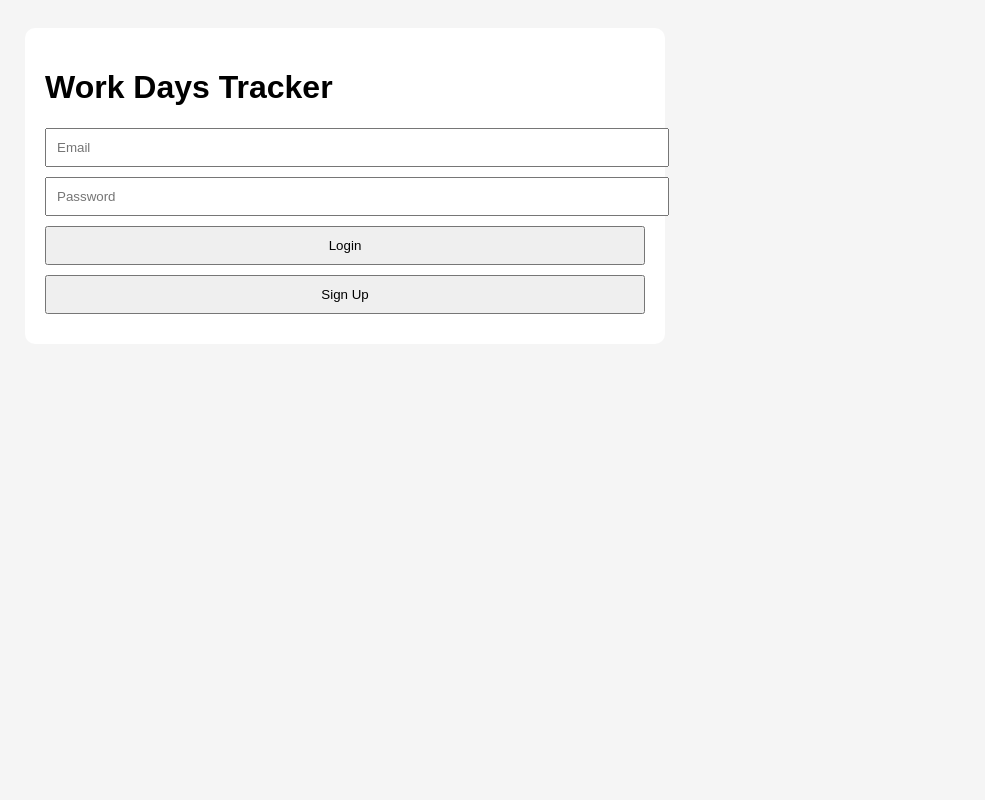
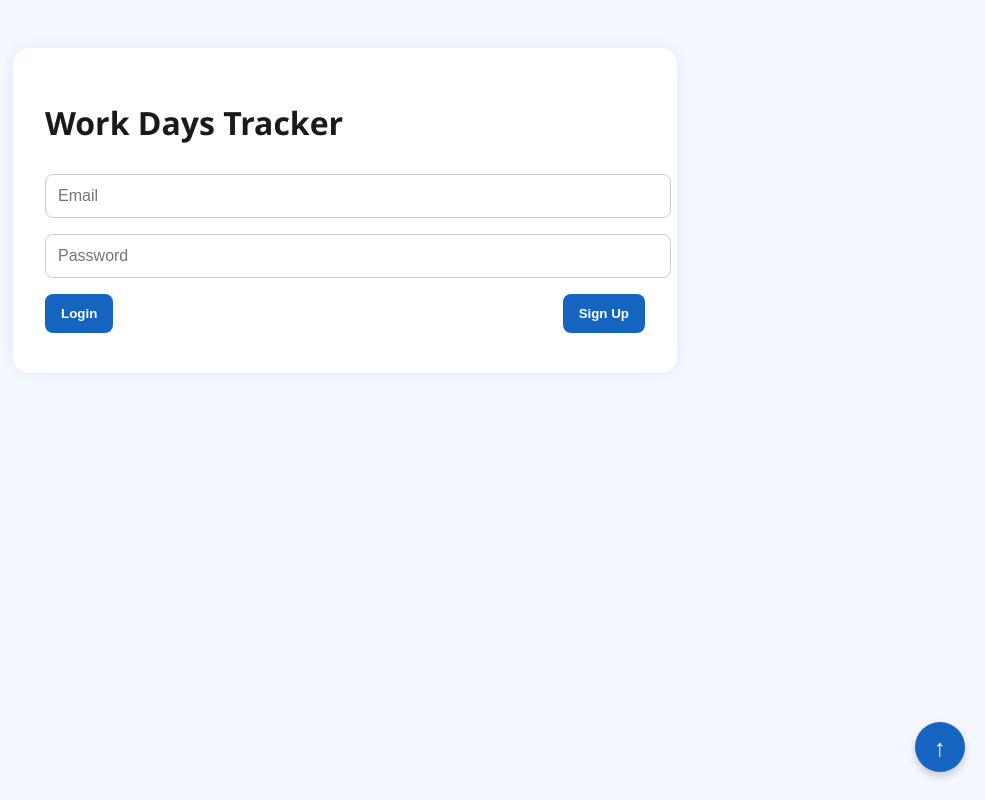
Before and after one commit to RON6156/WorkDays.beta, a plain HTML site: page index.html in a window 1280 px wide. Shown: the whole page, without its empty margins (295-1280 px from the left). Drawn offline with nearby package versions, Linux system fonts and the light colour scheme.

Commit message:
fix bugs

```diff
--- a/index.html
+++ b/index.html
@@ -3,19 +3,24 @@
 <head>
   <meta charset="UTF-8" />
   <meta name="viewport" content="width=device-width, initial-scale=1" />
-  <title>WorkDays</title>
+  <title>Work Days Tracker</title>
   <link rel="stylesheet" href="styles.css" />
 </head>
 <body>
   <div class="container">
     <h1>Work Days Tracker</h1>
+
     <div id="auth-section">
-      <input type="email" id="email" placeholder="Email" />
-      <input type="password" id="password" placeholder="Password" />
+      <input type="email" id="email" placeholder="Email" required />
+      <input type="password" id="password" placeholder="Password" required />
+      <div class="btn-group">
         <button onclick="login()">Login</button>
         <button onclick="signup()">Sign Up</button>
       </div>
+    </div>
+
     <div id="tracker-section" class="hidden">
+      <section>
         <h2>Shift Entry</h2>
         <input type="date" id="shift-date" />
         <input type="number" id="shift-hours" placeholder="Hours Worked" />
@@ -25,7 +30,9 @@
           <option value="special">Special Holiday</option>
         </select>
         <button onclick="submitShift()">Submit Shift</button>
+      </section>
 
+      <section>
         <h2>Settings</h2>
         <input type="number" id="rate" placeholder="Rate per Day" />
         <input type="number" id="overtime" placeholder="OT Rate per Hour" />
@@ -33,12 +40,18 @@
         <input type="number" id="cutoff-end" placeholder="Cutoff End Day" />
         <input type="number" id="salary-day" placeholder="Salary Day" />
         <button onclick="saveSettings()">Save Settings</button>
+      </section>
 
+      <section>
         <h2>Payslip</h2>
         <button onclick="generatePayslip()">Generate Payslip</button>
         <pre id="payslip-result"></pre>
+      </section>
     </div>
   </div>
+
+  <button class="fab" onclick="scrollToTop()">↑</button>
+
   <script src="https://cdn.jsdelivr.net/npm/@supabase/supabase-js"></script>
   <script src="script.js"></script>
 </body>
--- a/script.js
+++ b/script.js
@@ -1,36 +1,51 @@
-const supabase = supabase.createClient("https://gcfesikhojqrppomruwk.supabase.co", "eyJhbGciOiJIUzI1NiIsInR5cCI6IkpXVCJ9.eyJpc3MiOiJzdXBhYmFzZSIsInJlZiI6ImdjZmVzaWtob2pxcnBwb21ydXdrIiwicm9sZSI6ImFub24iLCJpYXQiOjE3NTIxNjQwMDAsImV4cCI6MjA2Nzc0MDAwMH0.TGTi4OJZrIkdjCNQNlXtK5WqrMGzqrIwUjKzwB2exUU");
+const supabase = supabase.createClient(
+  "https://gcfesikhojqrppomruwk.supabase.co",
+  "eyJhbGciOiJIUzI1NiIsInR5cCI6IkpXVCJ9.eyJpc3MiOiJzdXBhYmFzZSIsInJlZiI6ImdjZmVzaWtob2pxcnBwb21ydXdrIiwicm9sZSI6ImFub24iLCJpYXQiOjE3NTIxNjQwMDAsImV4cCI6MjA2Nzc0MDAwMH0.TGTi4OJZrIkdjCNQNlXtK5WqrMGzqrIwUjKzwB2exUU"
+);
 
 let currentUser = null;
 
 async function login() {
   const email = document.getElementById("email").value;
   const password = document.getElementById("password").value;
-  const { error, data } = await supabase.auth.signInWithPassword({ email, password });
-  if (error) return alert(error.message);
-  currentUser = data.user;
-  loadSettings();
-  document.getElementById("auth-section").classList.add("hidden");
-  document.getElementById("tracker-section").classList.remove("hidden");
+
+  const { data, error } = await supabase.auth.signInWithPassword({ email, password });
+
+  if (error) {
+    alert("Login failed: " + error.message);
+  } else {
+    currentUser = data.user;
+    document.getElementById("auth-section").classList.add("hidden");
+    document.getElementById("tracker-section").classList.remove("hidden");
+    loadSettings();
+  }
 }
 
 async function signup() {
   const email = document.getElementById("email").value;
   const password = document.getElementById("password").value;
+
   const { error } = await supabase.auth.signUp({ email, password });
-  if (error) alert(error.message);
-  else alert("Check your email to confirm.");
+
+  if (error) {
+    alert("Signup failed: " + error.message);
+  } else {
+    alert("Signup successful! Verify your email before logging in.");
+  }
 }
 
 async function submitShift() {
   const date = document.getElementById("shift-date").value;
   const hours = parseFloat(document.getElementById("shift-hours").value);
   const holiday = document.getElementById("holiday-type").value;
+
   await supabase.from("shifts").upsert({
     user_id: currentUser.id,
     date,
     hours_worked: hours,
-    holiday_type: holiday
+    holiday_type: holiday,
   });
+
   alert("Shift saved.");
 }
 
@@ -47,14 +62,15 @@ async function saveSettings() {
     overtime_rate: overtime,
     cutoff_start_day: cutoffStart,
     cutoff_end_day: cutoffEnd,
-    salary_day: salaryDay
+    salary_day: salaryDay,
   });
+
   alert("Settings saved.");
 }
 
 async function loadSettings() {
   const { data } = await supabase.from("settings").select("*").eq("user_id", currentUser.id);
-  const settings = data[0];
+  const settings = data?.[0];
   if (settings) {
     document.getElementById("rate").value = settings.rate_per_day;
     document.getElementById("overtime").value = settings.overtime_rate;
@@ -84,7 +100,10 @@ async function generatePayslip() {
     .gte("date", start.toISOString())
     .lte("date", end.toISOString());
 
-  let totalDays = 0, totalOT = 0, totalPay = 0;
+  let totalDays = 0,
+    totalOT = 0,
+    totalPay = 0;
+
   for (let shift of shifts) {
     const hours = shift.hours_worked;
     const ot = Math.max(0, hours - 9);
@@ -93,9 +112,12 @@ async function generatePayslip() {
     totalPay += rate + ot * overtimeRate;
   }
 
-  document.getElementById("payslip-result").innerText =
-    \`Period: \${start.toDateString()} - \${end.toDateString()}
-Days Worked: \${totalDays}
-Overtime Hours: \${totalOT}
-Total Pay: ₱\${totalPay.toFixed(2)}\`;
+  document.getElementById("payslip-result").innerText = `Period: ${start.toDateString()} - ${end.toDateString()}
+Days Worked: ${totalDays}
+Overtime Hours: ${totalOT}
+Total Pay: ₱${totalPay.toFixed(2)}`;
 }
+
+function scrollToTop() {
+  window.scrollTo({ top: 0, behavior: "smooth" });
+}
--- a/styles.css
+++ b/styles.css
@@ -1,21 +1,75 @@
+:root {
+  --primary: #1565c0;
+  --bg: #f5f9ff;
+  --text: #1a1a1a;
+  --accent: #e3f2fd;
+}
+
 body {
-  font-family: Arial, sans-serif;
-  padding: 20px;
-  background: #f5f5f5;
+  margin: 0;
+  font-family: 'Segoe UI', sans-serif;
+  background: var(--bg);
+  color: var(--text);
 }
+
 .container {
   max-width: 600px;
-  margin: auto;
+  margin: 3rem auto;
+  padding: 2rem;
   background: white;
-  padding: 20px;
-  border-radius: 10px;
+  box-shadow: 0 0 15px rgba(0, 80, 200, 0.1);
+  border-radius: 1rem;
 }
-input, select, button {
-  display: block;
-  margin: 10px 0;
-  padding: 10px;
+
+h2 {
+  color: var(--primary);
+}
+
+input, select {
   width: 100%;
+  padding: 0.75rem;
+  margin: 0.5rem 0;
+  border: 1px solid #ccc;
+  border-radius: 0.5rem;
+  font-size: 1rem;
 }
+
+button {
+  background: var(--primary);
+  color: white;
+  border: none;
+  padding: 0.75rem 1rem;
+  border-radius: 0.5rem;
+  cursor: pointer;
+  font-weight: bold;
+  margin: 0.5rem 0;
+}
+
+button:hover {
+  background: #0d47a1;
+}
+
+.btn-group {
+  display: flex;
+  justify-content: space-between;
+  gap: 1rem;
+}
+
 .hidden {
   display: none;
 }
+
+.fab {
+  position: fixed;
+  bottom: 20px;
+  right: 20px;
+  background: var(--primary);
+  color: white;
+  border-radius: 50%;
+  width: 50px;
+  height: 50px;
+  font-size: 24px;
+  border: none;
+  box-shadow: 0 4px 8px rgba(0,0,0,0.2);
+  cursor: pointer;
+}
```
Lines whose indentation alone changed are shown as unchanged.
